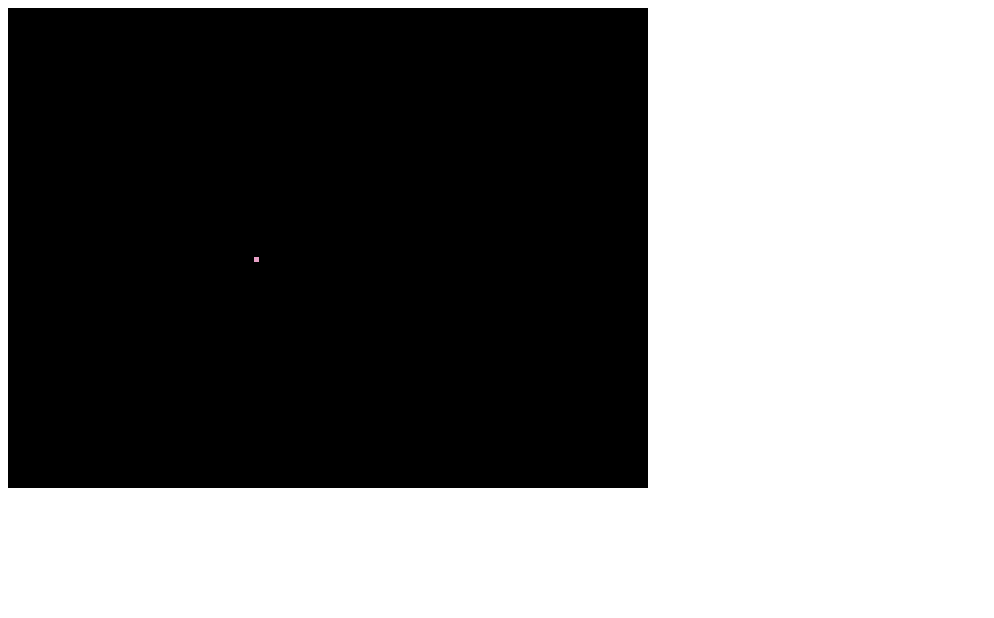
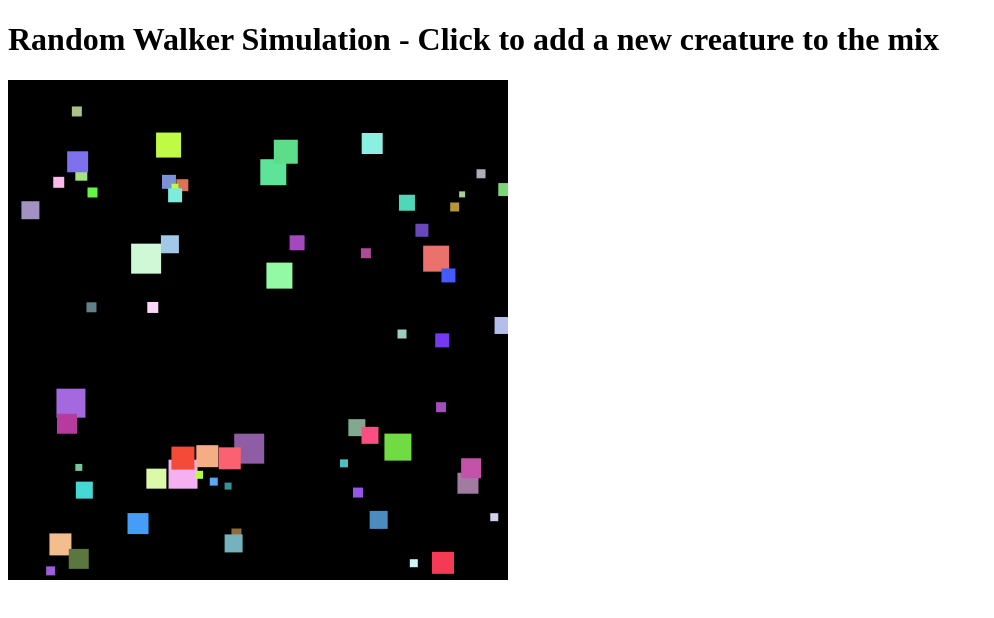
Before and after one commit to jamalcwoods/IGME330-Project1, a plain HTML site: page index.html in a window 1280 px wide. Shown: the whole page, without its empty margins (0-994 px from the left). Drawn offline with Linux system fonts and the light colour scheme.

Commit message:
Agents now consume one another

```diff
--- a/index.html
+++ b/index.html
@@ -10,7 +10,8 @@
     <script src="src/index.js"></script>
 </head>
 <body>
-	<canvas width="640" height="480">
+	<h1>Random Walker Simulation - Click to add a new creature to the mix</h1>
+	<canvas width="500" height="500">
 	</canvas>
 </body>
 </html>
--- a/src/index.js
+++ b/src/index.js
@@ -21,12 +21,11 @@
             var canvas = document.querySelector(`canvas`);
             ctx = canvas.getContext(`2d`);
             ctx.fillStyle = "black"
-            ctx.fillRect(0,0,640,480)
+            ctx.fillRect(0,0,screenWidth,screenHeight)
             ctx.font = `bold 60pt Verdana`
             ctx.fillStyle = `#ffffff`;
             ctx.textAlign = `center`
             canvas.onclick = addWalker;
-            addWalker();
             update()
         }
 
@@ -37,13 +36,47 @@
             return "rgba(" + getByte() + "," + getByte() + "," + getByte() + ",1)"
         }
 
+        function distanceBetweenWalkers(w1,w2){
+            return getDistance(w1.x,w1.y,w2.x,w2.y)
+        }
+
+        function getDistance(x1,y1,x2,y2){
+            return Math.pow(Math.pow(x2-x1,2) + Math.pow(y2-y1,2),0.5)
+        }
+
         function update(){
+            addWalkerRandom()
             ctx.fillStyle = "black"
-            ctx.fillRect(0,0,640,480)
-
+            ctx.fillRect(0,0,screenWidth,screenHeight)
             requestAnimationFrame(update)
             for(var i in walkers){
                 let walker = walkers[i]
+                let hunting = false
+                drawWalker(ctx,walker)
+                if(walkers.length >= 2){
+                    let closest = -1
+                    for(var x in walkers){
+                        if(x != i){
+                            let walkerX = walkers[x]
+                            if(walkerX.size < walker.size){
+                                if(closest == -1 || distanceBetweenWalkers(walkerX,walker) < distanceBetweenWalkers(walkers[closest],walker)){
+                                    closest = x
+                                }
+                            }
+
+                        }
+                    }
+                    if(closest != -1){
+                        hunting = true
+                        walker.x += (walkers[closest].x - walker.x)/distanceBetweenWalkers(walkers[closest],walker)
+                        walker.y += (walkers[closest].y - walker.y)/distanceBetweenWalkers(walkers[closest],walker)
+                        if(distanceBetweenWalkers(walkers[closest],walker) < walker.size/2){
+                            walker.size += 1
+                            walkers[closest].size = 0
+                        }
+                    }
+                }
+                if(!hunting){
                     switch(Math.floor(Math.random() *4)){
                         case 0:
                             walker.x++;
@@ -61,7 +94,10 @@
                             walker.y--;
                             break;
                     }
-                drawWalker(ctx,walker)
+                }
+                if(walker.size == 0){
+                    walkers.splice(i,1)
+                }
             }
         }
 
@@ -72,18 +108,31 @@
         function drawWalker(ctx,walker){
             ctx.save();
             ctx.beginPath();
-            ctx.rect(walker.x,walker.y,5,5)
+            ctx.rect(walker.x - walker.size/2,walker.y - walker.size/2,walker.size,walker.size)
             ctx.closePath();
             ctx.fillStyle = walker.color
             ctx.fill()
             ctx.restore();
         }
 
-        function addWalker(){
+        function addWalkerRandom(){
             walkers.push({
-                x:screenHeight/2,
-                y:screenHeight/2,
-                color:getRandomColor()
+                x:getRandom(0,screenWidth),
+                y:getRandom(0,screenHeight),
+                color:getRandomColor(),
+                size:getRandom(5,20)
+            })
+        }
+
+        function addWalker(e){
+            let rect = e.target.getBoundingClientRect();
+            let mouseX = e.clientX - rect.x;
+            let mouseY = e.clientY - rect.y;
+            walkers.push({
+                x:mouseX,
+                y:mouseY,
+                color:getRandomColor(),
+                size:getRandom(5,20)
             })
         }
 })()
```
Lines whose indentation alone changed are shown as unchanged.
